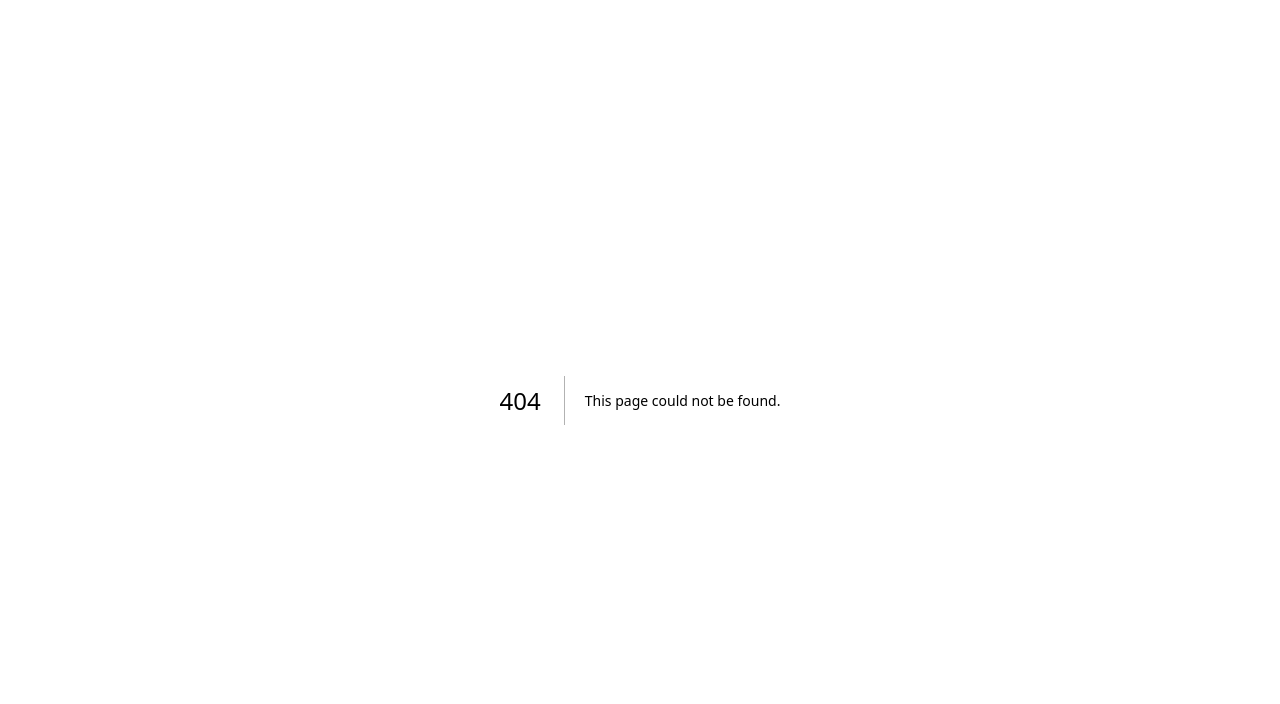
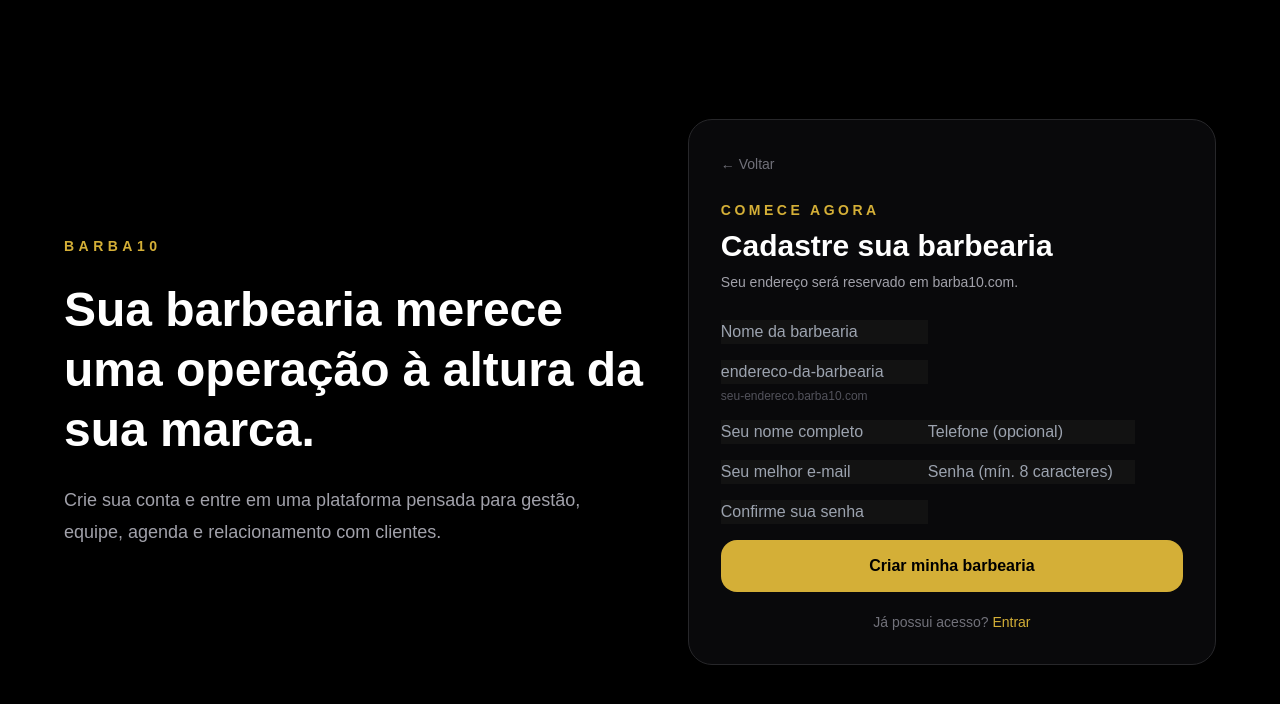
Before and after one commit to jadson007sm-dotcom/barba10, a Next.js app: page /cadastro in a window 1280 px wide. Before the commit this address had no page. Shown: the top 704 px of the page. Built offline with nearby package versions, Linux system fonts and the light colour scheme.

Commit message:
feat: criar onboarding comercial de barbearia

```diff
--- /dev/null
+++ b/app/cadastro/page.tsx
@@ -0,0 +1,182 @@
+"use client";
+
+import { FormEvent, useEffect, useState } from "react";
+import Link from "next/link";
+import { createClient } from "@/lib/supabase/client";
+
+function slugify(value: string) {
+  return value
+    .normalize("NFD")
+    .replace(/\p{Diacritic}/gu, "")
+    .toLowerCase()
+    .replace(/[^a-z0-9]+/g, "-")
+    .replace(/^-+|-+$/g, "")
+    .slice(0, 63);
+}
+
+export default function CadastroPage() {
+  const [name, setName] = useState("");
+  const [slug, setSlug] = useState("");
+  const [owner, setOwner] = useState("");
+  const [phone, setPhone] = useState("");
+  const [email, setEmail] = useState("");
+  const [password, setPassword] = useState("");
+  const [confirmPassword, setConfirmPassword] = useState("");
+  const [message, setMessage] = useState<{type:"error"|"success";text:string}|null>(null);
+  const [loading, setLoading] = useState(false);
+
+  useEffect(() => {
+    const saved = window.localStorage.getItem("barba10_onboarding");
+    if (!saved) return;
+    try {
+      const data = JSON.parse(saved) as Partial<Record<string,string>>;
+      setName(data.name ?? "");
+      setSlug(data.slug ?? "");
+      setOwner(data.owner ?? "");
+      setPhone(data.phone ?? "");
+      setEmail(data.email ?? "");
+    } catch {}
+  }, []);
+
+  function handleNameChange(value: string) {
+    setName(value);
+    setSlug((current) => current || slugify(value));
+  }
+
+  async function createTenant() {
+    const supabase = createClient();
+    const { data, error } = await supabase.rpc("create_barbershop_for_current_user", {
+      barbershop_name: name.trim(),
+      barbershop_slug: slug.trim(),
+      owner_full_name: owner.trim() || null,
+      owner_phone: phone.trim() || null,
+    });
+
+    if (error) {
+      const text =
+        error.message.includes("slug_unavailable")
+          ? "Esse endereço já está em uso. Escolha outro."
+          : "Não foi possível criar a barbearia agora.";
+      throw new Error(text);
+    }
+
+    if (!data) throw new Error("A criação da barbearia não retornou um identificador.");
+    window.localStorage.removeItem("barba10_onboarding");
+    return String(data);
+  }
+
+  async function submit(event: FormEvent<HTMLFormElement>) {
+    event.preventDefault();
+    setMessage(null);
+
+    if (password.length < 8) {
+      setMessage({ type:"error", text:"A senha precisa ter pelo menos 8 caracteres." });
+      return;
+    }
+
+    if (password !== confirmPassword) {
+      setMessage({ type:"error", text:"As senhas não conferem." });
+      return;
+    }
+
+    if (!/^[a-z0-9](?:[a-z0-9-]{0,61}[a-z0-9])?$/.test(slug)) {
+      setMessage({ type:"error", text:"Use apenas letras minúsculas, números e hífen no endereço." });
+      return;
+    }
+
+    setLoading(true);
+
+    try {
+      const supabase = createClient();
+      const { data, error } = await supabase.auth.signUp({
+        email: email.trim(),
+        password,
+        options: {
+          data: { full_name: owner.trim() },
+          emailRedirectTo: `${window.location.origin}/cadastro`,
+        },
+      });
+
+      if (error) {
+        if (error.message.toLowerCase().includes("already registered")) {
+          setMessage({ type:"error", text:"Este e-mail já possui uma conta. Entre e conclua o cadastro da barbearia." });
+        } else {
+          setMessage({ type:"error", text:"Não foi possível criar sua conta. Verifique os dados." });
+        }
+        return;
+      }
+
+      window.localStorage.setItem(
+        "barba10_onboarding",
+        JSON.stringify({ name, slug, owner, phone, email })
+      );
+
+      if (data.session) {
+        await createTenant();
+        setMessage({ type:"success", text:"Barbearia criada. Redirecionando..." });
+        window.location.assign("/");
+        return;
+      }
+
+      setMessage({
+        type:"success",
+        text:"Conta criada. Confirme seu e-mail para ativar o acesso e concluir o cadastro da barbearia."
+      });
+    } catch (error) {
+      setMessage({
+        type:"error",
+        text: error instanceof Error ? error.message : "Não foi possível concluir o cadastro.",
+      });
+    } finally {
+      setLoading(false);
+    }
+  }
+
+  return (
+    <main className="min-h-screen bg-black px-4 py-8 text-white sm:px-6">
+      <div className="mx-auto grid min-h-[90vh] max-w-6xl items-center gap-10 lg:grid-cols-[1.05fr_.95fr]">
+        <section className="hidden lg:block">
+          <p className="text-sm font-semibold uppercase tracking-[0.32em] text-[#D4AF37]">BARBA10</p>
+          <h1 className="mt-6 text-5xl font-semibold leading-tight">Sua barbearia merece uma operação à altura da sua marca.</h1>
+          <p className="mt-6 max-w-xl text-lg leading-8 text-zinc-400">
+            Crie sua conta e entre em uma plataforma pensada para gestão, equipe, agenda e relacionamento com clientes.
+          </p>
+        </section>
+
+        <section className="rounded-3xl border border-zinc-800 bg-zinc-950 p-6 shadow-2xl sm:p-8">
+          <Link href="/" className="text-sm text-zinc-500 hover:text-white">← Voltar</Link>
+          <div className="mt-6">
+            <p className="text-sm font-semibold uppercase tracking-[0.25em] text-[#D4AF37]">Comece agora</p>
+            <h2 className="mt-2 text-3xl font-bold">Cadastre sua barbearia</h2>
+            <p className="mt-2 text-sm text-zinc-400">Seu endereço será reservado em barba10.com.</p>
+          </div>
+
+          <form onSubmit={submit} className="mt-7 space-y-4">
+            <input value={name} onChange={(e)=>handleNameChange(e.target.value)} required placeholder="Nome da barbearia" className="input" />
+            <div>
+              <input value={slug} onChange={(e)=>setSlug(slugify(e.target.value))} required placeholder="endereco-da-barbearia" className="input" />
+              <p className="mt-1 text-xs text-zinc-600">{slug || "seu-endereco"}.barba10.com</p>
+            </div>
+            <input value={owner} onChange={(e)=>setOwner(e.target.value)} required placeholder="Seu nome completo" className="input" />
+            <input value={phone} onChange={(e)=>setPhone(e.target.value)} placeholder="Telefone (opcional)" className="input" />
+            <input type="email" value={email} onChange={(e)=>setEmail(e.target.value)} required placeholder="Seu melhor e-mail" className="input" />
+            <input type="password" value={password} onChange={(e)=>setPassword(e.target.value)} required placeholder="Senha (mín. 8 caracteres)" autoComplete="new-password" className="input" />
+            <input type="password" value={confirmPassword} onChange={(e)=>setConfirmPassword(e.target.value)} required placeholder="Confirme sua senha" autoComplete="new-password" className="input" />
+
+            {message ? (
+              <div className={message.type === "error" ? "notice-error" : "notice-success"}>{message.text}</div>
+            ) : null}
+
+            <button disabled={loading} className="w-full rounded-2xl bg-[#D4AF37] px-5 py-3.5 font-semibold text-black transition hover:brightness-110 disabled:opacity-60">
+              {loading ? "Criando sua conta..." : "Criar minha barbearia"}
+            </button>
+          </form>
+
+          <p className="mt-5 text-center text-sm text-zinc-500">
+            Já possui acesso? <Link href="/login" className="text-[#D4AF37] hover:underline">Entrar</Link>
+          </p>
+        </section>
+      </div>
+    </main>
+  );
+}
```
